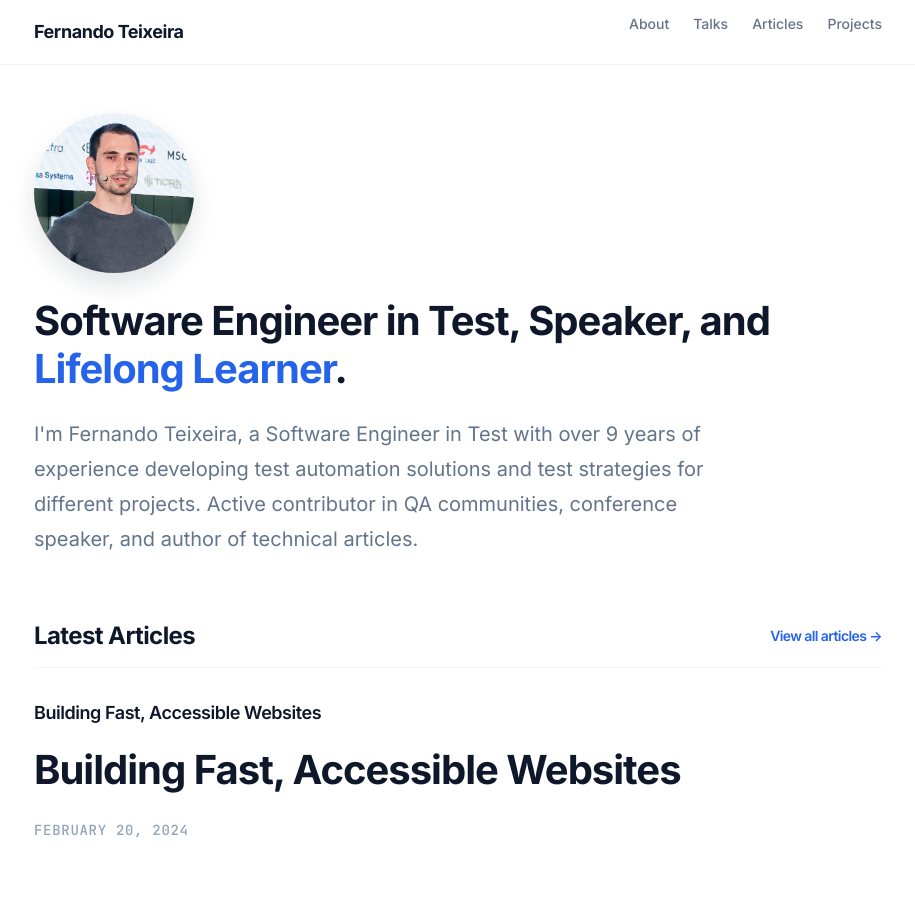
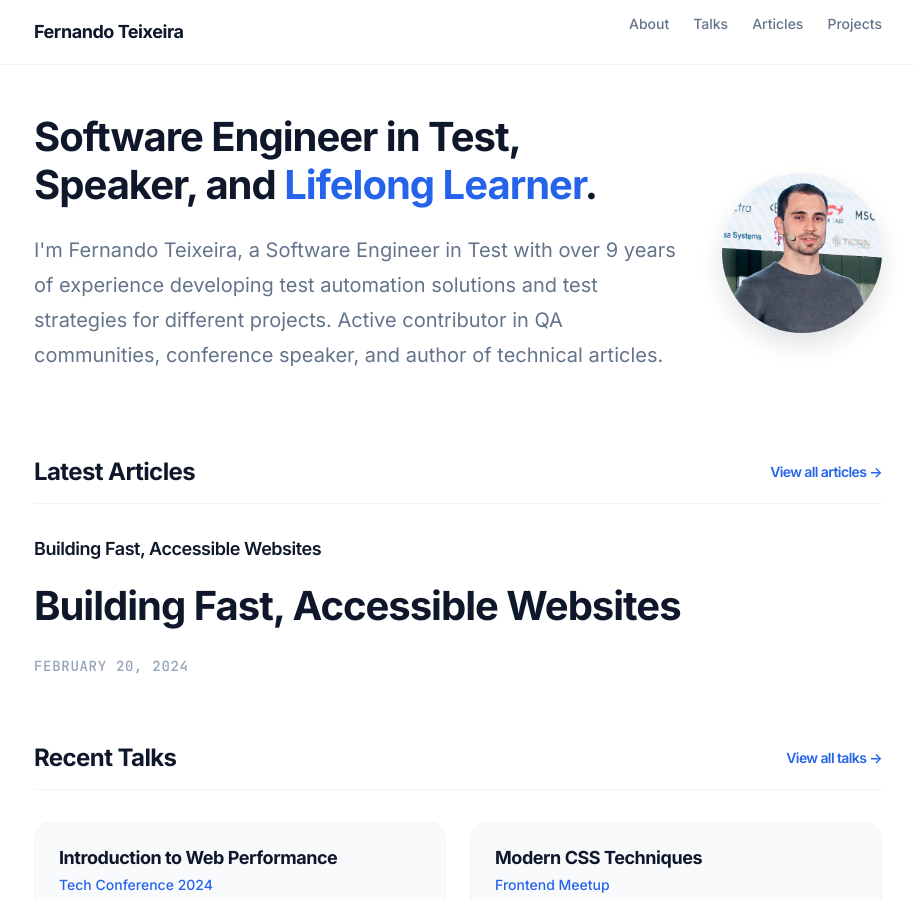
Before and after one commit to teixeira-fernando/teixeira-fernando.github.io, a Jekyll site: the page built from index.md, in a window 1280 px wide and 900 px high. Shown: the whole window, without its empty margins (182-1097 px from the left). Built offline with Jekyll 4.4.1, drawn with Linux system fonts in a browser that asks for light colours.

Commit message:
Move home hero image to the right
Agent-Logs-Url: https://github.com/teixeira-fernando/personal-website/sessions/852d6e33-e52b-44de-87d0-465eeec40f76

Co-authored-by: teixeira-fernando <32043860+teixeira-fernando@users.noreply.github.com>

```diff
--- a/assets/css/main.css
+++ b/assets/css/main.css
@@ -378,6 +378,19 @@ pre code {
   border-radius: 0;
   color: inherit;
   box-shadow: none;
+  display: flex;
+  align-items: center;
+  justify-content: space-between;
+  gap: 2.5rem;
+}
+
+.intro-text {
+  flex: 1 1 0;
+  min-width: 0;
+}
+
+.intro-media {
+  flex: 0 0 auto;
 }
 
 .intro-profile-image {
@@ -387,7 +400,7 @@ pre code {
   aspect-ratio: 1 / 1;
   border-radius: 999px;
   object-fit: cover;
-  margin: 0 0 1.5rem 0;
+  margin: 0;
   box-shadow: 0 12px 24px rgba(15, 23, 42, 0.12);
 }
 
@@ -496,6 +509,12 @@ pre code {
 
   h1 {
     font-size: 2rem;
+  }
+
+  .intro {
+    flex-direction: column;
+    align-items: flex-start;
+    gap: 1.5rem;
   }
 
   .intro h1 {
--- a/index.md
+++ b/index.md
@@ -4,9 +4,13 @@ title: Home
 ---
 
 <div class="intro">
-  <img src="{{ '/images/new-profile-squared.jpg' | relative_url }}" alt="Portrait of {{ site.author.name }}" class="intro-profile-image">
-  <h1>Software Engineer in Test, Speaker, and <span class="highlight">Lifelong Learner</span>.</h1>
-  <p>I'm {{ site.author.name }}, a Software Engineer in Test with over 9 years of experience developing test automation solutions and test strategies for different projects. Active contributor in QA communities, conference speaker, and author of technical articles.</p>
+  <div class="intro-text">
+    <h1>Software Engineer in Test, Speaker, and <span class="highlight">Lifelong Learner</span>.</h1>
+    <p>I'm {{ site.author.name }}, a Software Engineer in Test with over 9 years of experience developing test automation solutions and test strategies for different projects. Active contributor in QA communities, conference speaker, and author of technical articles.</p>
+  </div>
+  <div class="intro-media">
+    <img src="{{ '/images/new-profile-squared.jpg' | relative_url }}" alt="Portrait of {{ site.author.name }}" class="intro-profile-image">
+  </div>
 </div>
 
 <div class="section-preview">
```
